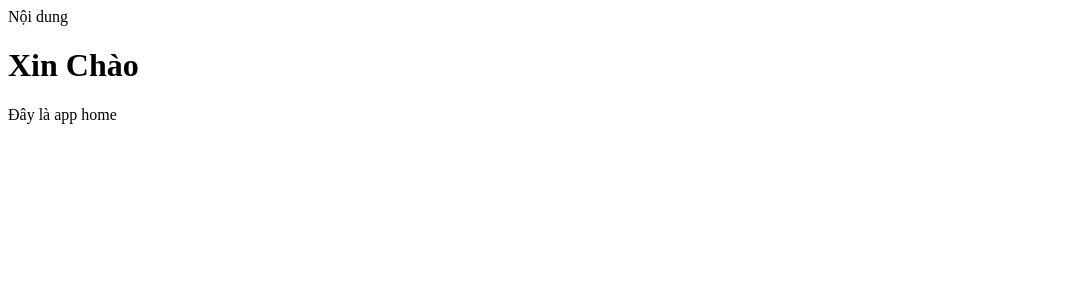
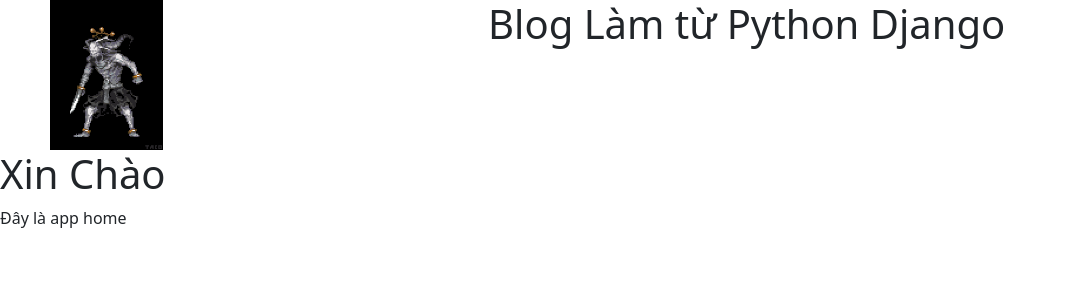
Before and after one commit to newbieherelol/newbieherelol.github.io, a Django app: page /app in a window 1280 px wide. Shown: the top 300 px of the page, without its empty margins (0-1066 px from the left). Run offline with Django 5.2, Linux system fonts and the light colour scheme; some libraries are stand-ins or nearby versions.

Commit message:
Update base.html

```diff
--- a/app/templates/pages/base.html
+++ b/app/templates/pages/base.html
@@ -4,10 +4,21 @@
    <meta charset="UTF-8">
    <meta name="viewport" content="width=device-width, initial-scale=1.0">
    <meta http-equiv="X-UA-Compatible" content="ie=edge">
+   {% load static %}
+   <link rel="stylesheet" href="{% static 'css/bootstrap.min.css' %}" type="text/css">
    <title>{% block title %}{% endblock %}</title>
 </head>
 <body>
-   Nội dung
+   <div class="container-fluid">
+       <div class="row">
+           <div class="col-sm-2">
+               <center><img src="{% static 'images/new.png' %}" class="responsive-img" style="max-height:150px"/></center>
+           </div>
+           <div class="col-sm-10">
+               <center><h1>Blog Làm từ Python Django</h1></center>
+           </div>
+       </div>
+   </div>
    {% block content %}
 
    {% endblock %}
```
